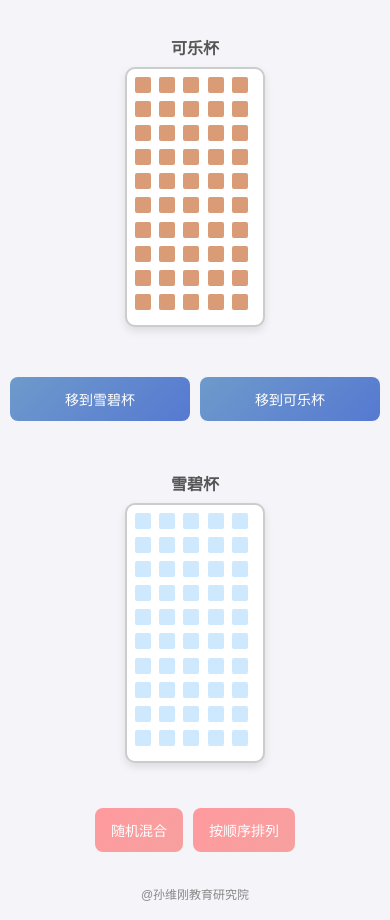
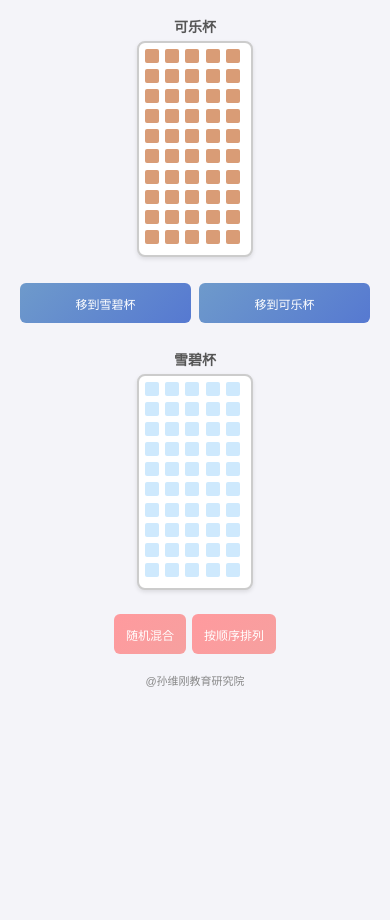
Before and after one commit to Elecsoda/cola-mix, a plain HTML site: page index.html in a window 390 px wide. After the commit the page ends 844 px from the top, so only its background shows below. Drawn offline with Linux system fonts and the light colour scheme.

Commit message:
Update index.html

```diff
--- a/index.html
+++ b/index.html
@@ -9,9 +9,9 @@
             font-family: 'Arial', sans-serif;
             background-color: #f4f4f9;
             margin: 0;
-            padding: 10px;
+            padding: 8px;
             display: flex;
-            justify-content: center;
+            justify-content: flex-start;
             align-items: center;
             flex-direction: column;
             min-height: 100vh;
@@ -23,10 +23,10 @@
             flex-direction: column;
             justify-content: center;
             align-items: center;
-            margin: 10px 0;
-            gap: 20px;
+            margin: 5px 0;
+            gap: 15px;
             width: 100%;
-            max-width: 400px;
+            max-width: 350px;
         }
 
         @media (min-width: 768px) {
@@ -39,16 +39,16 @@
         }
 
         .cup {
-            width: 120px;
-            height: 240px;
-            border-radius: 10px;
+            width: 100px;
+            height: 200px;
+            border-radius: 8px;
             background-color: white;
             border: 2px solid #ccc;
-            box-shadow: 0 4px 8px rgba(0, 0, 0, 0.1);
+            box-shadow: 0 2px 4px rgba(0, 0, 0, 0.1);
             display: grid;
             grid-template-columns: repeat(5, 1fr); /* 5列 */
             grid-gap: 1px; /* 设置方块之间的间隔 */
-            padding: 8px;
+            padding: 6px;
             overflow: hidden;
             margin: 0;
         }
@@ -64,8 +64,8 @@
         }
 
         .block {
-            width: 16px;
-            height: 16px;
+            width: 14px;
+            height: 14px;
             border-radius: 2px;
             cursor: pointer;
         }
@@ -101,9 +101,9 @@
         .label {
             text-align: center;
             font-weight: bold;
-            font-size: 16px;
+            font-size: 14px;
             color: #555;
-            margin-bottom: 8px;
+            margin-bottom: 5px;
         }
 
         @media (min-width: 768px) {
@@ -118,8 +118,9 @@
             flex-direction: row;
             justify-content: center;
             align-items: center;
-            gap: 10px;
+            gap: 8px;
             width: 100%;
+            margin: 8px 0;
         }
 
         @media (min-width: 768px) {
@@ -130,17 +131,17 @@
         }
 
         .control-buttons button {
-            font-size: 14px;
-            padding: 12px 16px;
+            font-size: 12px;
+            padding: 10px 12px;
             margin: 0;
             background: linear-gradient(135deg, #6e9acb, #5679d1);
             color: white;
             border: none;
-            border-radius: 8px;
+            border-radius: 6px;
             cursor: pointer;
             transition: background 0.3s ease;
             touch-action: manipulation;
-            min-height: 44px;
+            min-height: 40px;
             flex: 1;
         }
 
@@ -160,17 +161,17 @@
         }
 
         .control-panel button {
-            font-size: 14px;
-            padding: 12px 16px;
-            margin: 5px;
+            font-size: 12px;
+            padding: 10px 12px;
+            margin: 3px;
             background: linear-gradient(135deg, #ff9a9e, #f6a09f);
             color: white;
             border: none;
-            border-radius: 8px;
+            border-radius: 6px;
             cursor: pointer;
             transition: background 0.3s ease;
             touch-action: manipulation;
-            min-height: 44px;
+            min-height: 40px;
         }
 
         @media (min-width: 768px) {
@@ -198,9 +199,9 @@
         .control-panel {
             display: flex;
             justify-content: center;
-            margin-top: 15px;
+            margin-top: 10px;
             width: 100%;
-            max-width: 400px;
+            max-width: 350px;
         }
 
         @media (min-width: 768px) {
@@ -227,15 +228,21 @@
             }
 
             .cup-container {
-                margin: 15px 0;
+                margin: 8px 0;
             }
 
             .control-buttons {
-                margin: 15px 0;
+                margin: 8px 0;
             }
 
             body {
                 overflow-x: hidden;
+                padding: 5px;
+            }
+
+            .container {
+                gap: 10px;
+                margin: 3px 0;
             }
         }
 
@@ -255,18 +262,18 @@
 
         /* 底部版权信息 */
         .footer {
-            margin-top: 30px;
+            margin-top: 15px;
             text-align: center;
             color: #888;
-            font-size: 14px;
-            padding: 10px;
+            font-size: 12px;
+            padding: 8px;
         }
 
         @media (max-width: 767px) {
             .footer {
-                margin-top: 20px;
-                font-size: 12px;
-                padding: 8px;
+                margin-top: 10px;
+                font-size: 11px;
+                padding: 5px;
             }
         }
 
@@ -355,7 +362,12 @@ function toggleSelect(block) {
 
 // 开始框选
 function startSelection(event) {
-    if (event.target.classList.contains('block')) return; // 点击方块时不触发框选
+    // 如果点击的是方块或按钮，不触发框选
+    if (event.target.classList.contains('block') || event.target.tagName === 'BUTTON') return;
+
+    // 只在杯子区域内开始框选
+    if (!event.target.classList.contains('cup') && !event.target.closest('.cup')) return;
+
     isSelecting = true;
     startX = event.pageX;
     startY = event.pageY;
@@ -473,12 +485,18 @@ function handleTouchStart(event) {
         const touch = event.touches[0];
         const target = document.elementFromPoint(touch.clientX, touch.clientY);
 
+        // 如果点击的是按钮，不要阻止默认行为
+        if (target && target.tagName === 'BUTTON') {
+            return;
+        }
+
         if (target && target.classList.contains('block')) {
             // 直接点击方块时，切换选择状态
             event.preventDefault();
             toggleSelect(target);
-        } else {
-            // 开始框选
+        } else if (target && (target.classList.contains('cup') || target.closest('.cup'))) {
+            // 只在杯子区域开始框选
+            event.preventDefault();
             const fakeEvent = {
                 pageX: touch.pageX,
                 pageY: touch.pageY,
@@ -502,25 +520,18 @@ function handleTouchMove(event) {
 }
 
 function handleTouchEnd(event) {
-    event.preventDefault();
-    endSelection();
+    if (isSelecting) {
+        event.preventDefault();
+        endSelection();
+    }
 }
 
-// 防止双击缩放
+// 防止多指触摸缩放
 document.addEventListener('touchstart', function(event) {
     if (event.touches.length > 1) {
         event.preventDefault();
     }
 }, {passive: false});
-
-let lastTouchEnd = 0;
-document.addEventListener('touchend', function(event) {
-    const now = (new Date()).getTime();
-    if (now - lastTouchEnd <= 300) {
-        event.preventDefault();
-    }
-    lastTouchEnd = now;
-}, false);
 
 // 初始化杯子内容
 initialize();
```
